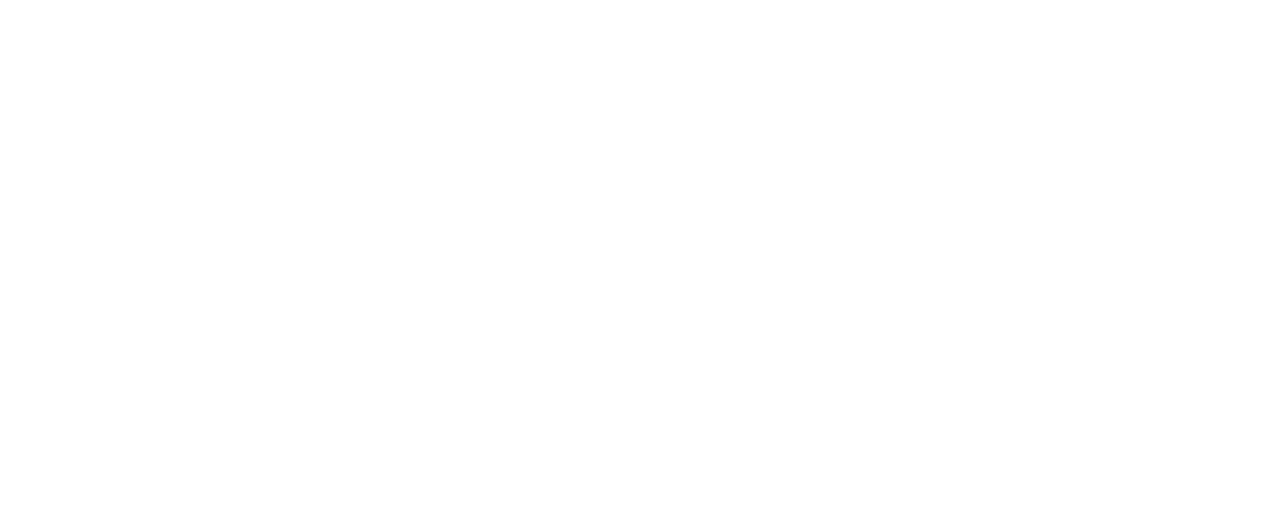
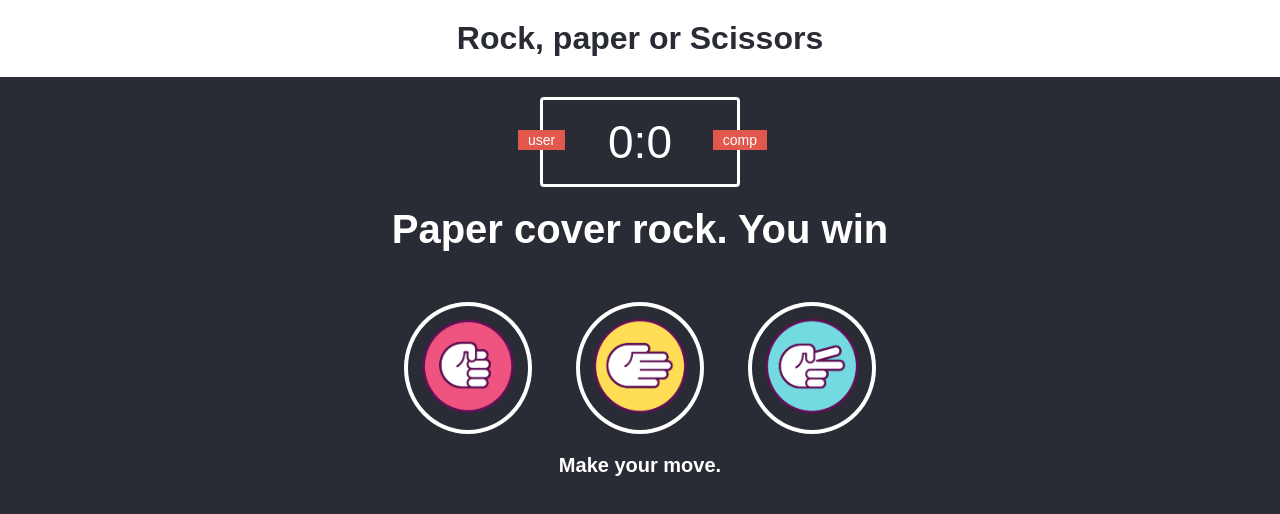
Before and after one commit to angelNewgate/RockPaperOrScissors, a plain HTML site: page index.html in a window 1280 px wide. Drawn offline with Linux system fonts and the light colour scheme.

Commit message:
HTML and CSS part

```diff
--- a/index.html
+++ b/index.html
@@ -3,9 +3,37 @@
 <head>
     <meta charset="UTF-8">
     <meta name="viewport" content="width=device-width, initial-scale=1.0">
-    <title>Document</title>
+    <title>Rock, paper or Scissors</title>
+    <link rel="stylesheet" href="./styles/styles.css">
 </head>
 <body>
 
+    <header>
+        <h1>Rock, paper or Scissors</h1>
+    </header>
+
+    <div class="score-board">
+        <div id="user-label" class="badge">user</div>
+        <div id="computer-label" class="badge">comp</div>
+        <span id="user-score">0</span>:<span id="computer-score">0</span>
+    </div>
+
+    <div class="result">
+        <p>Paper cover rock. You win</p>
+    </div>
+
+    <div class="choices">
+        <div class="choice" id="r">
+            <img src="./images/rock.png" alt="" width="100px" height="100px">
+        </div>
+        <div class="choice" id="p">
+            <img src="./images/paper.png" alt="" width="100px" height="100px">
+        </div>
+        <div class="choice" id="s">
+            <img src="./images/scissors.png" alt="" width="100px" height="100px">
+        </div>
+    </div>
+
+    <p id="action-message">Make your move.</p>
 </body>
 </html>
--- a/styles/styles.css
+++ b/styles/styles.css
@@ -0,0 +1,94 @@
+* {
+    margin: 0;
+    padding: 0;
+    box-sizing: border-box;
+}
+
+body {
+    background-color: #292C34;
+}
+
+header {
+    background: white;
+    padding: 20px;
+}
+
+header > h1 {
+    color: #292C34;
+    text-align: center;
+    font-family: Asap, sans-serif;
+}
+
+.score-board {
+    margin: 20px auto;
+    border: 3px solid white;
+    border-radius: 4px;
+    text-align: center;
+    width: 200px;
+    color: white;
+    font-size: 46px;
+    padding: 15px 20px;
+    font-family: Asap, sans-serif;
+    position: relative;
+}
+
+.badge {
+    background: #E2584D;
+    color: white;
+    font-size: 14px;
+    padding: 2px 10px;
+    font-family: Asap, sans-serif;
+}
+
+#user-label {
+    position: absolute;
+    top: 30px;
+    left: -25px;
+}
+
+#computer-label {
+    position: absolute;
+    top: 30px;
+    right: -30px;
+}
+
+.result {
+    font-size: 40px;
+    color: white;
+}
+
+.result > p {
+    text-align: center;
+    font-weight: bold;
+    font-family: Asap, sans-serif;
+}
+
+.choices {
+    margin-top: 50px;
+    text-align: center;
+}
+
+.choice {
+    border: 4px solid white;
+    border-radius: 50%;
+    margin: 0 20px;
+    padding: 10px;
+    display: inline-block;
+    /* Transition */
+    transition: all 0.3s ease;
+}
+
+/* To the pointer change of shape*/
+.choice:hover {
+    cursor: pointer;
+    background: #5a5a5a;
+}
+
+#action-message {
+    text-align: center;
+    color: white;
+    font-family: Asap, sans-serif;
+    font-weight: bold;
+    font-size: 20px;
+    margin-top: 20px;
+}
```
Also changed, not shown: images/paper.png (added), images/rock.png (added), images/scissors.png (added).
